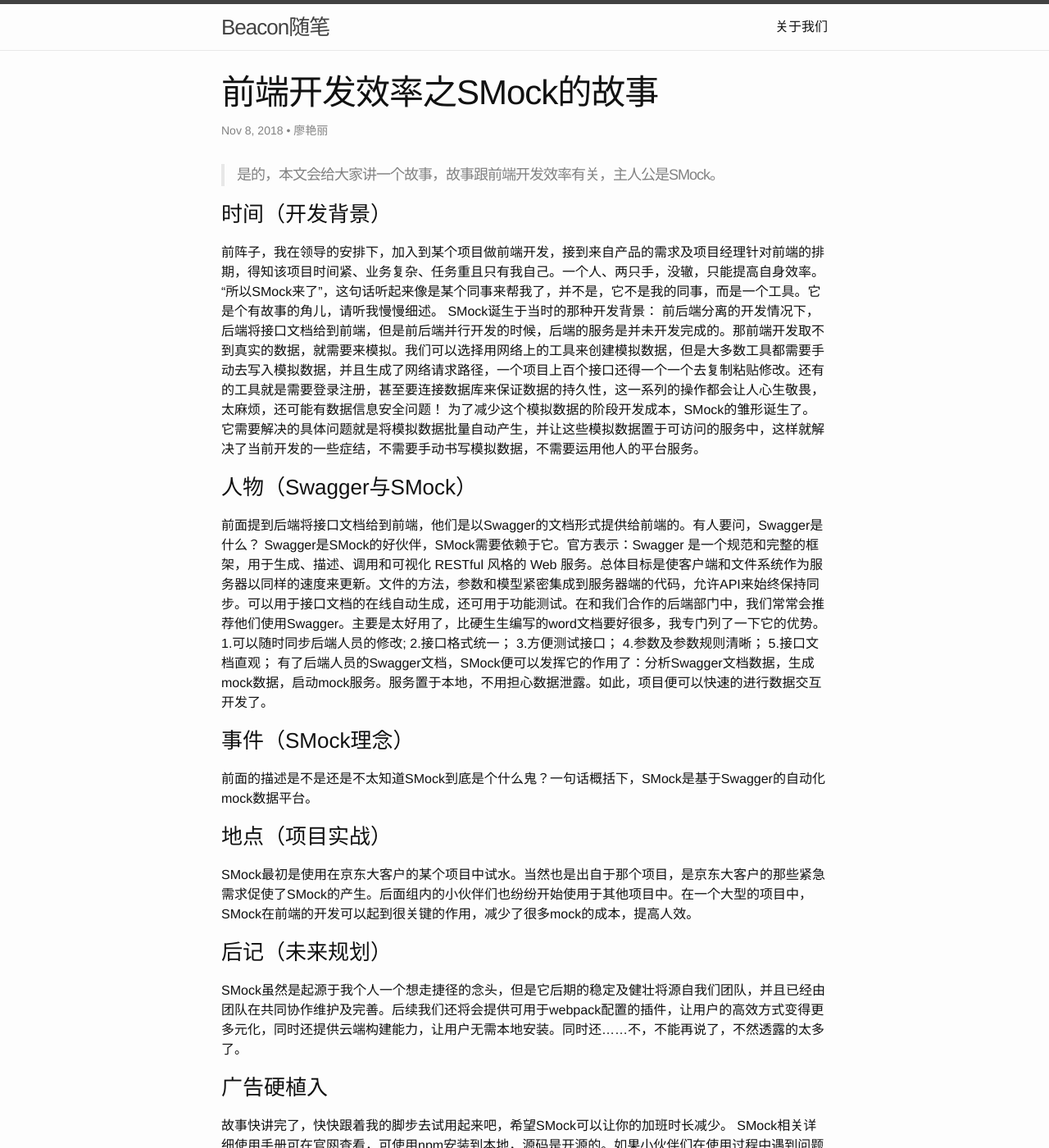
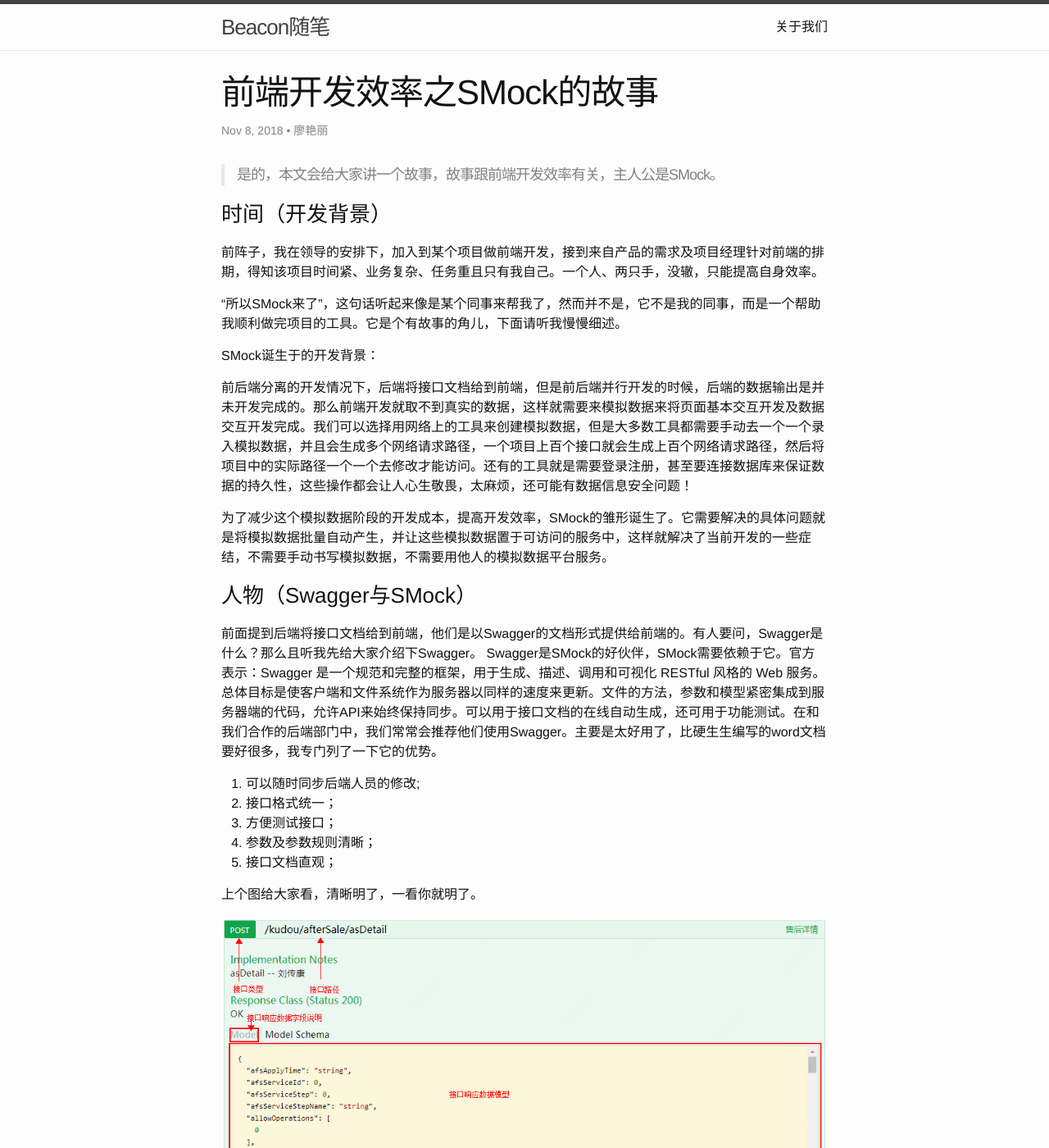
Before and after one commit to essaycode/essaycode.github.io, a Jekyll site: the page built from _posts/2018-11-08-liaoyanli10.md, in a window 1280 px wide and 1400 px high. Shown: the whole window at 82% size. Built offline with Jekyll 4.4.1, drawn with Linux system fonts in a browser that asks for light colours; some of the changed text lies outside the part shown.

Commit message:
20181112修改

```diff
--- a/_posts/2018-11-08-liaoyanli10.md
+++ b/_posts/2018-11-08-liaoyanli10.md
@@ -10,23 +10,67 @@
 
 ### 时间（开发背景）
 前阵子，我在领导的安排下，加入到某个项目做前端开发，接到来自产品的需求及项目经理针对前端的排期，得知该项目时间紧、业务复杂、任务重且只有我自己。一个人、两只手，没辙，只能提高自身效率。
-“所以SMock来了”，这句话听起来像是某个同事来帮我了，并不是，它不是我的同事，而是一个工具。它是个有故事的角儿，请听我慢慢细述。
-SMock诞生于当时的那种开发背景：
-前后端分离的开发情况下，后端将接口文档给到前端，但是前后端并行开发的时候，后端的服务是并未开发完成的。那前端开发取不到真实的数据，就需要来模拟。我们可以选择用网络上的工具来创建模拟数据，但是大多数工具都需要手动去写入模拟数据，并且生成了网络请求路径，一个项目上百个接口还得一个一个去复制粘贴修改。还有的工具就是需要登录注册，甚至要连接数据库来保证数据的持久性，这一系列的操作都会让人心生敬畏，太麻烦，还可能有数据信息安全问题！
-为了减少这个模拟数据的阶段开发成本，SMock的雏形诞生了。它需要解决的具体问题就是将模拟数据批量自动产生，并让这些模拟数据置于可访问的服务中，这样就解决了当前开发的一些症结，不需要手动书写模拟数据，不需要运用他人的平台服务。
+
+“所以SMock来了”，这句话听起来像是某个同事来帮我了，然而并不是，它不是我的同事，而是一个帮助我顺利做完项目的工具。它是个有故事的角儿，下面请听我慢慢细述。
+
+SMock诞生于的开发背景：
+
+前后端分离的开发情况下，后端将接口文档给到前端，但是前后端并行开发的时候，后端的数据输出是并未开发完成的。那么前端开发就取不到真实的数据，这样就需要来模拟数据来将页面基本交互开发及数据交互开发完成。我们可以选择用网络上的工具来创建模拟数据，但是大多数工具都需要手动去一个一个录入模拟数据，并且会生成多个网络请求路径，一个项目上百个接口就会生成上百个网络请求路径，然后将项目中的实际路径一个一个去修改才能访问。还有的工具就是需要登录注册，甚至要连接数据库来保证数据的持久性，这些操作都会让人心生敬畏，太麻烦，还可能有数据信息安全问题！
+
+为了减少这个模拟数据阶段的开发成本，提高开发效率，SMock的雏形诞生了。它需要解决的具体问题就是将模拟数据批量自动产生，并让这些模拟数据置于可访问的服务中，这样就解决了当前开发的一些症结，不需要手动书写模拟数据，不需要用他人的模拟数据平台服务。
 
 ### 人物（Swagger与SMock）
-前面提到后端将接口文档给到前端，他们是以Swagger的文档形式提供给前端的。有人要问，Swagger是什么？
+前面提到后端将接口文档给到前端，他们是以Swagger的文档形式提供给前端的。有人要问，Swagger是什么？那么且听我先给大家介绍下Swagger。
 Swagger是SMock的好伙伴，SMock需要依赖于它。官方表示：Swagger 是一个规范和完整的框架，用于生成、描述、调用和可视化 RESTful 风格的 Web 服务。总体目标是使客户端和文件系统作为服务器以同样的速度来更新。文件的方法，参数和模型紧密集成到服务器端的代码，允许API来始终保持同步。可以用于接口文档的在线自动生成，还可用于功能测试。在和我们合作的后端部门中，我们常常会推荐他们使用Swagger。主要是太好用了，比硬生生编写的word文档要好很多，我专门列了一下它的优势。
-1.可以随时同步后端人员的修改;
-2.接口格式统一；
-3.方便测试接口；
-4.参数及参数规则清晰；
-5.接口文档直观；
+
+1. 可以随时同步后端人员的修改;
+2. 接口格式统一；
+3. 方便测试接口；
+4. 参数及参数规则清晰；
+5. 接口文档直观；
+
+上个图给大家看，清晰明了，一看你就明了。
+
+![Swagger可视化界面](/assets/img/swagger.png)
+
 有了后端人员的Swagger文档，SMock便可以发挥它的作用了：分析Swagger文档数据，生成mock数据，启动mock服务。服务置于本地，不用担心数据泄露。如此，项目便可以快速的进行数据交互开发了。
 
 ### 事件（SMock理念）
-前面的描述是不是还是不太知道SMock到底是个什么鬼？一句话概括下，SMock是基于Swagger的自动化mock数据平台。
+前面的描述是不是还是不太知道SMock到底是个什么鬼？先一句话概括下吧，SMock是基于Swagger的自动化mock数据平台。然后跟着我的自问自答了解下它具体是什么。
+
+#### SMock能干什么？
+
+1. 对Swagger文档进行数据抓取
+2. 启动本地服务器
+3. 进行接口数据校验
+
+#### SMock有什么优势？
+1. 使用简单，配置一至两个参数即可使用
+2. 随用随启动，控制方便，无权限限制
+3. mock了数据的同时将服务也开启
+4. 减少手动书写代码工作量
+5. 可以让前端前期的数据环境更接近真实环境，让后期切换真实环境更方便
+6. 一次聚合所有接口，方便项目接口路径统一管理
+
+#### SMock怎么用？
+以下三行代码便可开启SMock之旅
+{% highlight ruby %}
+npm install jdcfe-smock -g
+smock init
+smock run
+{% endhighlight %}
+- 第一行命令是将SMock模块安装至Node环境中
+- 第二行命令是初始化SMock.json的参数，也就是访问Swagger文档的相关参数
+- 第三行命令是生成mock数据，启动mock服务
+
+#### SMock原理？
+
+#### SMock命名来由？
+因为我们的出发点是基于Swagger来mock数据，所以我们取了Swagger的首字母“S”，然后和“mock”拼接在一起，这让人在用到Swagger的时候很容易就能想到这个工具。
+
+#### SMock的痛点
+太依赖于Swagger。然而这个痛点实际上可以转化为一个项目效率提高的催化剂，为什么呢？因为将这个问题克服后可以帮助项目提高整体的开发进度，克服方案就是前端人员可以建议后端是尝试使用Swagger。前面也提到了很多Swagger的好处，这促使大家将传统文档形式的数据接口共享方式改为Swagger文档形式，这种结果会使后端使用起来比较省心，不用总是手动更新word文档，同时前端也希望有这种能实时更新并清晰直观统一的文档给到自己。 大家都受用，何乐而不为呢？
+当然这个痛点也不会长期持续，后面我们可能还会计划继续将SMock打造成为一个
 
 ### 地点（项目实战）
 SMock最初是使用在京东大客户的某个项目中试水。当然也是出自于那个项目，是京东大客户的那些紧急需求促使了SMock的产生。后面组内的小伙伴们也纷纷开始使用于其他项目中。在一个大型的项目中，SMock在前端的开发可以起到很关键的作用，减少了很多mock的成本，提高人效。
@@ -35,8 +79,8 @@
 SMock虽然是起源于我个人一个想走捷径的念头，但是它后期的稳定及健壮将源自我们团队，并且已经由团队在共同协作维护及完善。后续我们还将会提供可用于webpack配置的插件，让用户的高效方式变得更多元化，同时还提供云端构建能力，让用户无需本地安装。同时还……不，不能再说了，不然透露的太多了。
 
 ### 广告硬植入
-故事快讲完了，快快跟着我的脚步去试用起来吧，希望SMock可以让你的加班时长减少。
+故事快讲完了，快快跟着我的脚步去试用起来吧，希望SMock可以减少让你的加班时长。
 SMock相关详细使用手册可在官网查看，可使用npm安装到本地，源码是开源的。如果小伙伴们在使用过程中遇到问题或是有更好的建议可以跟我们联系。
-Npm：[https://www.npmjs.com/package/jdcfe-smock](https://www.npmjs.com/package/jdcfe-smock)
-GitHub: [https://github.com/jdf2e/SMock](https://github.com/jdf2e/SMock)
+npm：[https://www.npmjs.com/package/jdcfe-smock](https://www.npmjs.com/package/jdcfe-smock)
+gitHub: [https://github.com/jdf2e/SMock](https://github.com/jdf2e/SMock)
 官网：[http://smock.jd.com](http://smock.jd.com)
```
Also changed, not shown: assets/img/swagger.png (added).
